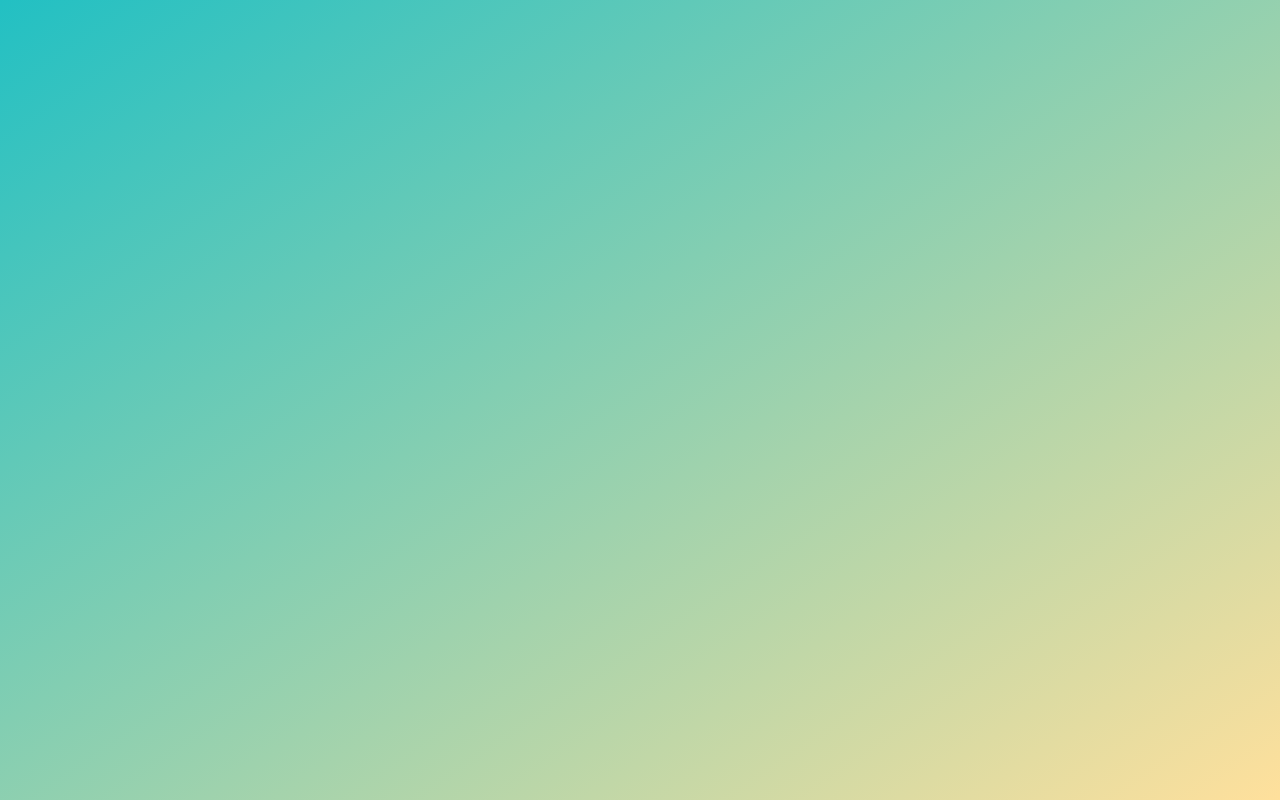
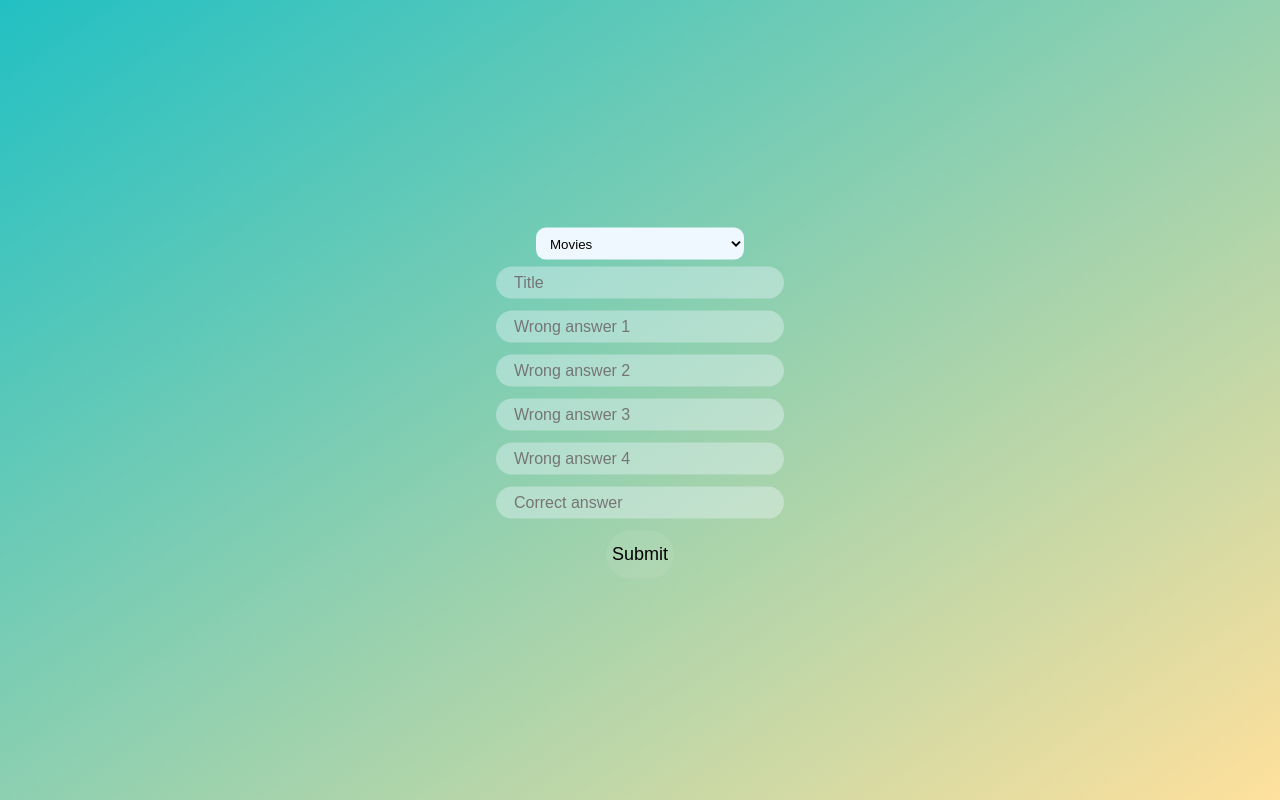
Before and after one commit to zoranprstec/quizoki, a React (Create React App) app: page /addquestion in a window 1280 px wide. Before the commit this address had no page. Built offline with nearby package versions, Linux system fonts and the light colour scheme; a web font is replaced by a local one.

Commit message:
Add question page, improved fetch method

```diff
--- /dev/null
+++ b/src/AddQuestionPage.js
@@ -0,0 +1,145 @@
+import { useEffect, useState } from "react"
+
+export default function AddQuestionPage() {
+    const [localData, setLocalData] = useState({
+        successfull: ""
+    })
+    const [isLoaded, setIsLoaded] = useState(true)
+    const [error, setError] = useState(null)
+    const [loadedSuccessfully, setLoadedSuccessfully] = useState(false)
+    const [formData, setFormData] = useState({
+        title: "",
+        wrongAnswer1: "",
+        wrongAnswer2: "",
+        wrongAnswer3: "",
+        wrongAnswer4: "",
+        correctAnswer: "",
+        category: 0
+    })
+
+    console.log(formData)
+
+    function handleUpdate(event) {
+        const {name, value} = event.target
+        setFormData(prevData => ({
+            ...prevData,
+            [name]: value
+        }))
+    }
+
+    function handleSubmit(event) {
+        const request = {
+            method: "POST",
+            headers: { Accept: "application/json", "Content-Type": "application/json" },
+            body: JSON.stringify({
+                title: formData.title,
+                answerOne: formData.wrongAnswer1,
+                answerTwo: formData.wrongAnswer2,
+                answerThree: formData.wrongAnswer3,
+                answerFour: formData.wrongAnswer4,
+                answer: formData.correctAnswer,
+                category: parseInt(formData.category)
+            })
+        }
+
+        setIsLoaded(false)
+
+        fetch("https://localhost:44396/api/Question/AddQuestion", request)
+            .then(response => response.json())
+            .then(data => {
+                setIsLoaded(true)
+                setLocalData(data)
+                setLoadedSuccessfully(true)
+            },
+            error => {
+                setIsLoaded(true)
+                setError(error)
+                setLoadedSuccessfully(false)
+                alert(error.message)
+                console.log(error)
+            })
+
+        event.preventDefault()
+    }
+
+    useEffect(() => {
+        localData.successfull && alert("Sent succesfully")
+    }, [loadedSuccessfully])
+
+    return (
+        <div>
+            <form onSubmit={handleSubmit} className="vertical-center">
+                <select
+                    value={formData.category}
+                    name="category"
+                    onChange={handleUpdate}
+                    className="dropdown"
+                >
+                    <option value={null}>-- Choose Category --</option>
+                    <option value={0}>Movies</option>
+                    <option value={1}>TV Shows</option>
+                    <option value={2}>Books</option>
+                    <option value={3}>History</option>
+                    <option value={4}>Science</option>
+                </select>
+                <br></br>
+                <input
+                    type="text"
+                    placeholder="Title"
+                    value={formData.title}
+                    name="title"
+                    onChange={handleUpdate}
+                    className="form-input"
+                ></input>
+                <br></br>
+                <input
+                    type="text"
+                    placeholder="Wrong answer 1"
+                    value={formData.wrongAnswer1}
+                    name="wrongAnswer1"
+                    onChange={handleUpdate}
+                    className="form-input"
+                ></input>
+                <br></br>
+                <input
+                    type="text"
+                    placeholder="Wrong answer 2"
+                    value={formData.wrongAnswer2}
+                    name="wrongAnswer2"
+                    onChange={handleUpdate}
+                    className="form-input"
+                ></input>
+                <br></br>
+                <input
+                    type="text"
+                    placeholder="Wrong answer 3"
+                    value={formData.wrongAnswer3}
+                    name="wrongAnswer3"
+                    onChange={handleUpdate}
+                    className="form-input"
+                ></input>
+                <br></br>
+                <input
+                    type="text"
+                    placeholder="Wrong answer 4"
+                    value={formData.wrongAnswer4}
+                    name="wrongAnswer4"
+                    onChange={handleUpdate}
+                    className="form-input"
+                ></input>
+                <br></br>
+                <input
+                    type="text"
+                    placeholder="Correct answer"
+                    value={formData.correctAnswer}
+                    name="correctAnswer"
+                    onChange={handleUpdate}
+                    className="form-input"
+                ></input>
+                <br></br>
+                <input className="styled-button longer-button" type="submit"></input>
+            </form>
+            {!isLoaded && <div>Loading...</div>}
+        </div>
+    )
+}
--- a/src/App.js
+++ b/src/App.js
@@ -3,14 +3,14 @@ import QuestionPage from "./QuestionPage"
 import RegistrationPage from "./RegistrationPage"
 import LoginPage from "./LoginPage"
 import LogoPage from "./LogoPage"
+import AddQuestionPage from "./AddQuestionPage"
 import { useState, useEffect } from "react"
 import { BrowserRouter, Routes, Route, Outlet } from "react-router-dom"
 
 export default function App () {
     const [startPageActive, setStartPageActive] = useState(true)
     const [quizData, setQuizData] = useState({
-        category: "",
-        difficulty: ""
+        category: ""
     })
 
     const startpage = startPageActive ?
@@ -33,6 +33,7 @@ export default function App () {
                     <Route path="register" element={<RegistrationPage />} />
                     <Route path="login" element={<LoginPage />} />
                     <Route path="startpage" element={startpage} />
+                    <Route path="addquestion" element={<AddQuestionPage />} />
                     {/* <Route path="questionpage" element={<QuestionPage quizData={quizData} setQuizData={setQuizData} />} /> */}
             </Routes>
         </BrowserRouter>
--- a/src/RegistrationPage.js
+++ b/src/RegistrationPage.js
@@ -8,7 +8,9 @@ export default function RegistrationPage() {
         password: "",
         confirmPassword: ""
     })
-    const [data, setData] = useState(null)
+    const [localData, setLocalData] = useState({
+        successfull: ""
+    })
     const [isLoaded, setIsLoaded] = useState(true)
     const [error, setError] = useState(null)
     const [loadedSuccessfully, setLoadedSuccessfully] = useState(false)
@@ -37,13 +39,15 @@ export default function RegistrationPage() {
             })
         }
 
+        console.log("submit function")
+
         setIsLoaded(false)
 
         fetch("https://localhost:44396/api/Auth/register", request)
             .then(response => response.json())
             .then(data => {
                 setIsLoaded(true)
-                setData(data)
+                setLocalData(data)                                  // ovo se zapiše u state tek prilikom početka sljedećeg rendera
                 setLoadedSuccessfully(true)
             },
             error => {
@@ -54,11 +58,13 @@ export default function RegistrationPage() {
             })
 
         event.preventDefault()
+    }
 
-        if (loadedSuccessfully && data.successfull) {
+    useEffect(() => {
+        if (localData.successfull) {
             navigate("/startpage", { replace: false })
         }
-    }
+    }, [loadedSuccessfully])
 
     return (
         <div>
--- a/src/StartPage.js
+++ b/src/StartPage.js
@@ -14,6 +14,11 @@ export default function StartPage(props) {
         })
     }
 
+    function handleButton(event) {
+        const {id} = event.target
+        navigate(`/${id}`, { replace: false })
+    }
+
     return (
         <div className="main-page">
             <h1 className="title">quiZoMania</h1>
@@ -26,13 +31,11 @@ export default function StartPage(props) {
                     className="dropdown"
                 >
                     <option value="">Any Category</option>
-                    <option value="9">General Knowledge</option>
-                    <option value="10">Entertainemnt: Books</option>
-                    <option value="11">Entertainemnt: Film</option>
-                    <option value="14">Entertainemnt: Television</option>
-                    <option value="15">Entertainemnt: Video Games</option>
-                    <option value="16">Entertainemnt: Board Games</option>
-                    <option value="17">Science and Nature</option>
+                    <option value="0">Movies</option>
+                    <option value="1">TV Shows</option>
+                    <option value="2">Books</option>
+                    <option value="3">History</option>
+                    <option value="4">Science</option>
                 </select>
                 <select
                     value={props.quizData.difficulty}
@@ -47,6 +50,7 @@ export default function StartPage(props) {
                 </select>
             </div>
             <button className="styled-button longer-button" onClick={() => props.setStartPageActive(false)}>Start the damn quiz!</button>
+            <button className="styled-button longer-button" id="addquestion" onClick={handleButton}>Add question</button>
         </div>
     )
 }
```
Also changed, not shown: src/QuestionPage.js (+85 -51 lines).
